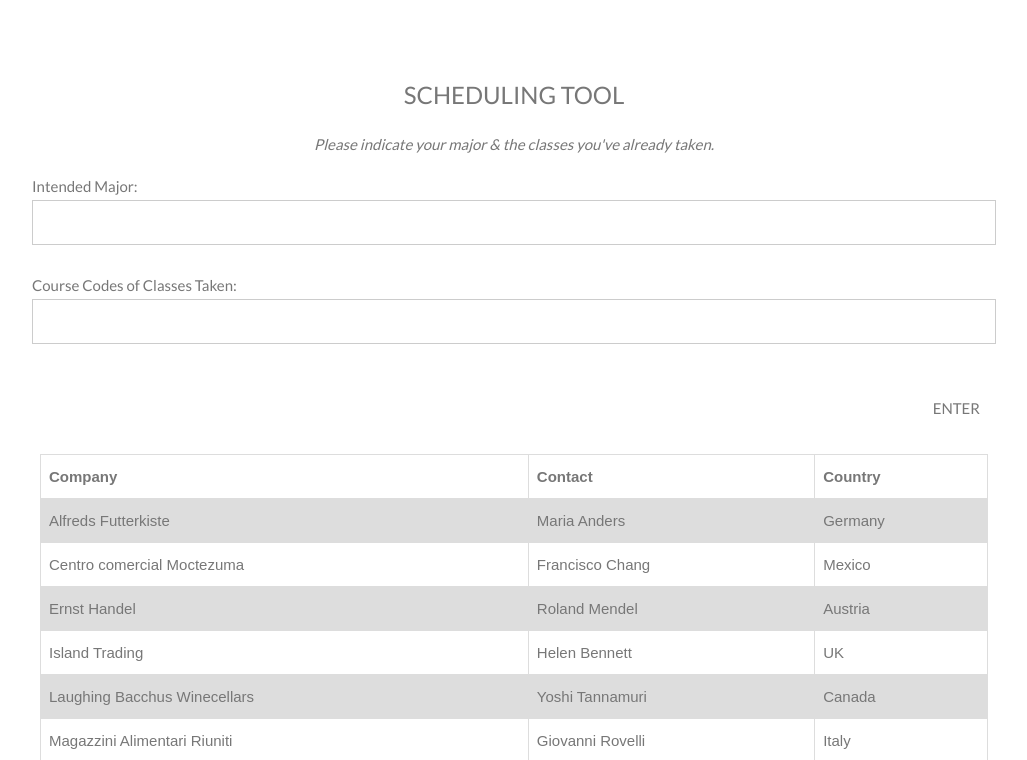
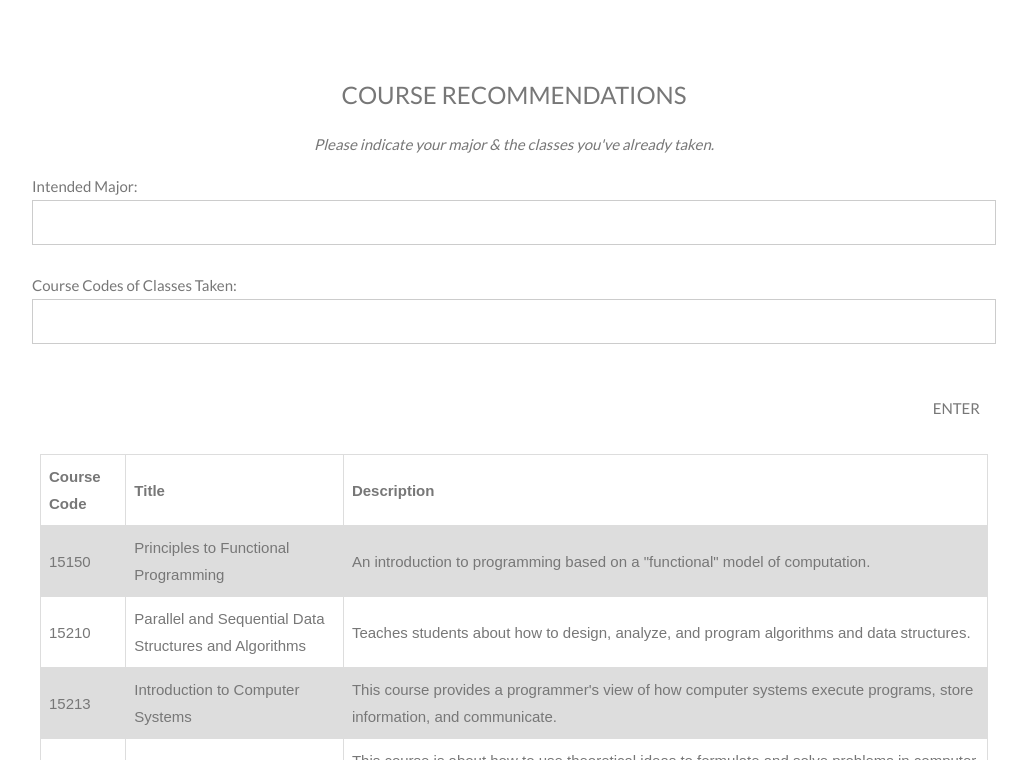
Before and after one commit to Jeremy-Xue/Schedulr, a Python web app: template Website Front End/templates/main.html in a window 1280 px wide. Shown: the part 1589-2349 px from the top of the page, without its empty margins (126-1153 px from the left). Run offline with Jinja, Linux system fonts and the light colour scheme; the template is opened without the code that fills it, so the values that code supplies are empty; some libraries are stand-ins or nearby versions.

Commit message:
hello again

```diff
--- a/Website Front End/templates/main.html
+++ b/Website Front End/templates/main.html
@@ -96,13 +96,13 @@ body, html {
 <!-- Second Parallax Image with Portfolio Text -->
 <div class="bgimg-2 w3-display-container">
   <div class="w3-display-middle">
-    <span class="w3-xxlarge w3-wide">CALENDAR</span>
+    <span class="w3-xxlarge w3-wide">SCHEDULING TOOL</span>
   </div>
 </div>
 
 <!-- Container (Portfolio Section) -->
 <div class="w3-content w3-container w3-padding-64">
-  <h3 class="w3-center">SCHEDULING TOOL</h3>
+  <h3 class="w3-center">COURSE RECOMMENDATIONS</h3>
   <p class="w3-center"><em>Please indicate your major & the classes you've already taken.</em></p>
 
   <div class="w3-row-padding" style="margin:0 -16px 8px -16px">
@@ -144,39 +144,29 @@ tr:nth-child(even) {
 
 <table>
   <tr>
-    <th>Company</th>
-    <th>Contact</th>
-    <th>Country</th>
+    <th>Course Code</th>
+    <th>Title</th>
+    <th>Description</th>
   </tr>
   <tr>
-    <td>Alfreds Futterkiste</td>
-    <td>Maria Anders</td>
-    <td>Germany</td>
+    <td>15150</td>
+    <td>Principles to Functional Programming</td>
+    <td>An introduction to programming based on a "functional" model of computation.</td>
   </tr>
   <tr>
-    <td>Centro comercial Moctezuma</td>
-    <td>Francisco Chang</td>
-    <td>Mexico</td>
+    <td>15210</td>
+    <td>Parallel and Sequential Data Structures and Algorithms</td>
+    <td>Teaches students about how to design, analyze, and program algorithms and data structures.</td>
   </tr>
   <tr>
-    <td>Ernst Handel</td>
-    <td>Roland Mendel</td>
-    <td>Austria</td>
+    <td>15213</td>
+    <td>Introduction to Computer Systems</td>
+    <td>This course provides a programmer's view of how computer systems execute programs, store information, and communicate. </td>
   </tr>
   <tr>
-    <td>Island Trading</td>
-    <td>Helen Bennett</td>
-    <td>UK</td>
-  </tr>
-  <tr>
-    <td>Laughing Bacchus Winecellars</td>
-    <td>Yoshi Tannamuri</td>
-    <td>Canada</td>
-  </tr>
-  <tr>
-    <td>Magazzini Alimentari Riuniti</td>
-    <td>Giovanni Rovelli</td>
-    <td>Italy</td>
+    <td>15251</td>
+    <td>Great Theoretical Ideas in Computer Science</td>
+    <td>This course is about how to use theoretical ideas to formulate and solve problems in computer science. It integrates mathematical material with general problem solving techniques and computer science applications.</td>
   </tr>
 </table>
 
```
